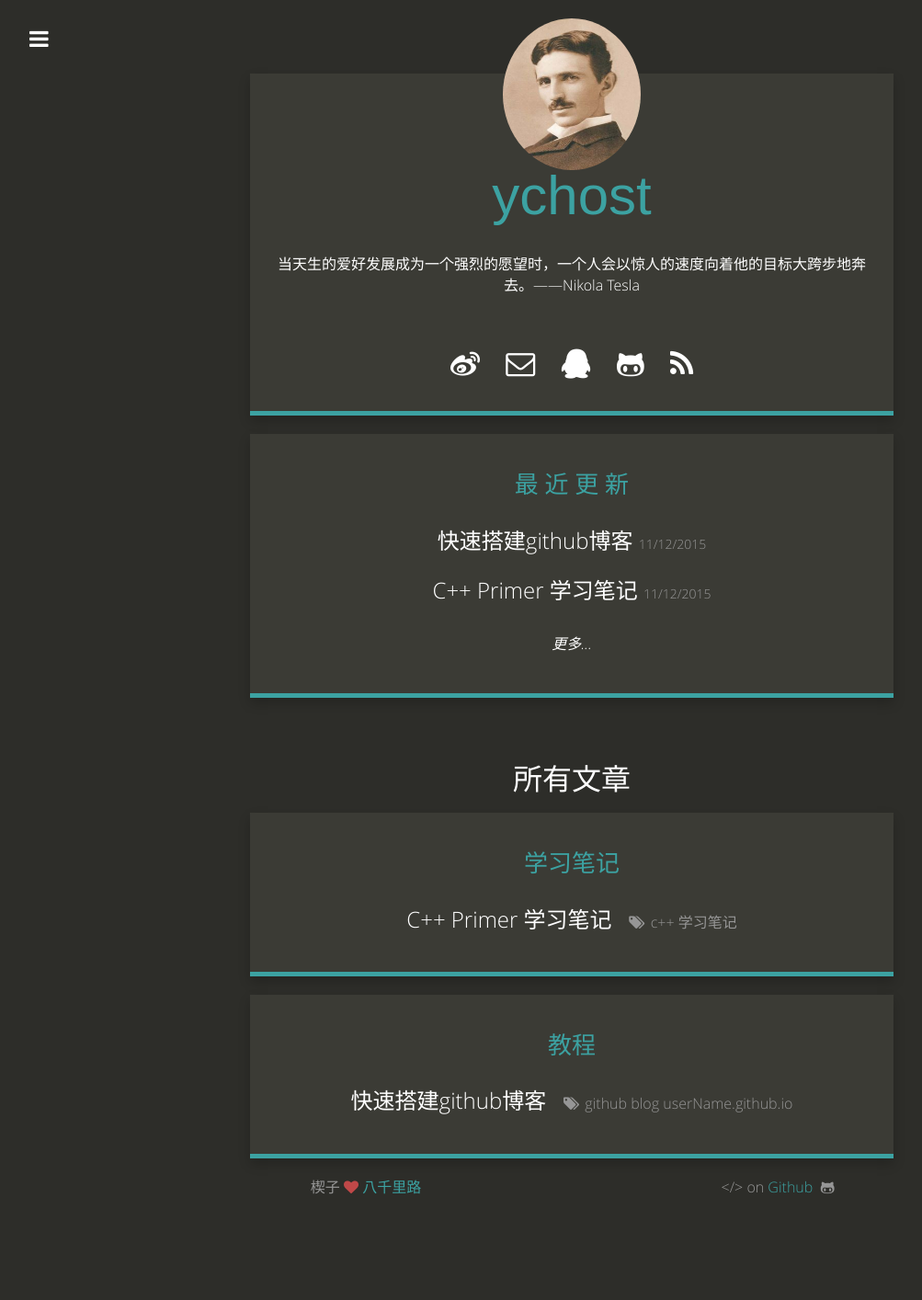
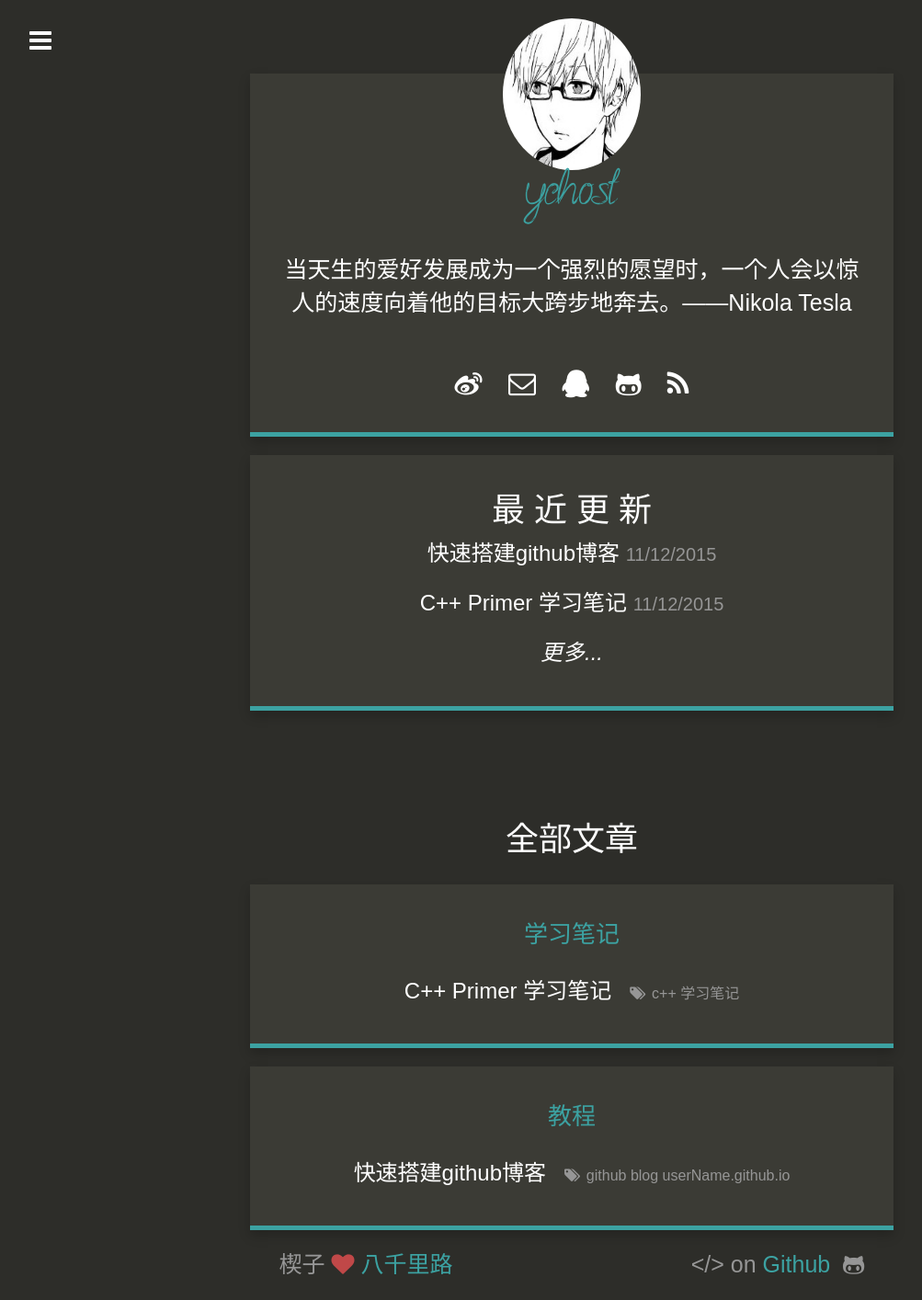
Before and after one commit to ychost/ychost.github.io.old, a Jekyll site: the page built from index.html, in a window 1280 px wide. Shown: the whole page at 92% size, without its empty margins (18-1021 px from the left). Built offline with Jekyll 4.4.1, drawn with Linux system fonts in a browser that asks for light colours; some web fonts are replaced; Markdown is read by kramdown in place of the engine named in the settings; comment, search, counter and statistics services are not loaded; before the commit the page ends 1323 px from its top, so only the background shows below that.

Commit message:
change the font v0.0.7

```diff
--- a/_config.yml
+++ b/_config.yml
@@ -11,12 +11,13 @@ url: "http://blog.sudoyc.com/"
 title_description: "当天生的爱好发展成为一个强烈的愿望时，一个人会以惊人的速度向着他的目标大跨步地奔去。——Nikola Tesla"
 #title_image: "/avatar/avatar_Tesla.jpg"
 #头像
-author_avatar: "/avatar/avatar_Tesla.jpg"
+author_avatar: "/avatar/avatar_sketch.jpg"
 #网页统计工具
 baidu_analytics: "http://sitecenter.baidu.com/"
 #评论账户
 #评论系统 畅言 or 友言
-comment_os: changyan
+comment_os : no
+#comment_os: changyan
 #comment_os:uyan
 github_repository: https://github.com/ychost/ychost.github.io
 #分享连接
--- a/css/style.scss
+++ b/css/style.scss
@@ -3,9 +3,17 @@
 // @import url(http://fonts.googleapis.com/css?family=Open+Sans:300italic,400italic,400,300,700);
 // @import url(http://fonts.googleapis.com/css?family=Montserrat);
 // @import url(http://fonts.googleapis.com/css?family=Anonymous+Pro:400,700);
-@import url(./googleapis.com/Sans.css);
-@import url(./googleapis.com/Montserrat.css);
-@import url(./googleapis.com/Anonymous.css);
+//@import url(./googleapis.com/Sans.css);
+//@import url(./googleapis.com/Montserrat.css);
+//@import url(./googleapis.com/Anonymous.css);
+@font-face {
+    font-family: 'SmileFont';
+    src: url('../font/weknow_smile-at-face/Smile at Face.ttf');
+}
+@font-face{
+	font-family: 'chengjishi';
+	src:url('../font/xingshu/chengjishi.ttf');
+}
 /* Colours */
 $twitter:        #6dabda;
 $linkedin:       #2b77b1;
@@ -42,11 +50,12 @@ html {
 }
 
 body {
-	font-family: 'Open Sans', sans-serif;
+//	font-family: 'Open Sans', sans-serif;
+	font-family: 'chengjishi',sans-serif;
 	font-weight: 300;
 	background-color: $dark;
 	color: $white;
-	font-size: 16px;
+	font-size: 25px;
 	height: 100%;
 	width: 100%
 }
@@ -66,6 +75,11 @@ ul {
 }
 .my-home{
 	cursor: pointer;
+	font-family: 'SmileFont';
+}
+.author-post-name{
+	color:#3CA2A2;
+	font-family:'chengjishi';
 }
 .navbar, .nav {
 	background-color: $dark-blue;
@@ -97,7 +111,8 @@ ul {
 }
 
 .header {
-	font-size: 32px;
+
+	font-size: 34px;
 	text-align: center;
 	margin-top: 20px;
 	margin-left: -0%;
@@ -112,7 +127,7 @@ ul {
 
 .menu-button {
 	color: $white;
-	font-size: 24px;
+	font-size: 28px;
 	position: fixed;
 	top: 10px;
 	left: 20px;
@@ -153,7 +168,7 @@ ul {
 	}
 
 	.pages {
-
+		font-size: 24px;
 		.fa {
 			margin-right: 10px;
 		}
@@ -222,9 +237,8 @@ ul {
 		margin-top: 10px;
 		margin-left: 0%;
 		margin-bottom: 0px;
-		font-size: 32px;
+		font-size: 28px;
 		width: 100%;
-
 		@media (min-width: $screen-lg-min) {
 			margin-left: -10%;
 			width: 120%;
@@ -236,11 +250,11 @@ ul {
 	}
 
 	.author-header {
-		font-family: 'Montserrat', sans-serif;
+		font-family: 'SmileFont';
 		color: $light-blue;
 		margin-top: 0px;
 		padding-top: 15px;
-		font-size: 30px;
+		font-size: 25px;
 
 		@media (min-width: $screen-sm-min) {
 			font-size: 52px;
@@ -277,7 +291,7 @@ ul {
 	}
 
 	.links {
-		font-size: 2em;
+		font-size: 1.2em;
 	}
 
 	.articles {
@@ -303,7 +317,7 @@ ul {
 				}
 
 				small {
-					font-size: 14px;
+					font-size: 20px;
 					margin-top: -10px;
 					padding-top: 0px;
 					color: $light-medium;
@@ -529,7 +543,7 @@ ul {
 		}
 
 		.read-time {
-			font-size: 16px;
+			font-size: 20px;
 			text-align: center;
 			margin-bottom: 10px;
 			font-weight: 400;
@@ -661,6 +675,7 @@ ul {
 			}
 
 			.tags {
+				font-family: 'chengjishi';
 				margin-top: 10px;
 				margin-bottom: 10px;
 				text-align: center;
--- a/index.html
+++ b/index.html
@@ -24,7 +24,7 @@ layout: default
 
             <div class="articles">
 
-              <h2>最 近 更 新</h2>
+              <h1>最 近 更 新</h1>
 
               <ul>
                   {% for post in site.posts | limit: site.post_limit %}
@@ -36,7 +36,7 @@ layout: default
 
                   {% endfor %}
                   <li>
-                      <small><i><a href="{{ site.baseurl }}/posts/">更多...</a></i></small>
+                      <span><i><a href="{{ site.baseurl }}/posts/">更多...</a></i></span>
                   </li>
               </ul>
 
@@ -48,8 +48,7 @@ layout: default
     <div class="container-fluid index">
   <div class="row index all-posts">
 
-    <h2 class="header" itemprop="headline">所有文章</h2>
-
+    <span class="header" itemprop="headline"><h1>全部文章</h1></span>
     <!--sort by custome-->
     {% for category in site.categories %}
     <div class="col-md-12 content-panel articles">
--- a/search.html
+++ b/search.html
@@ -5,7 +5,7 @@ layout: default
 <div class="container-fluid index">
   <div class="row index all-posts">
 
-    <h1 class="header author-header">搜索</h1>
+    <h1 class="author-header header" style="font-family:'chengjishi'">搜索</h1>
 
     <div id="search-container">
       <input type="text" id="search-input" placeholder="请输入关键词...">
```
Also changed, not shown: _layouts/post.html (+12 -12 lines), avatar/avatar_sketch.jpg (added), font/weknow_smile-at-face/Smile at Face.ttf (added), 1 other file.
